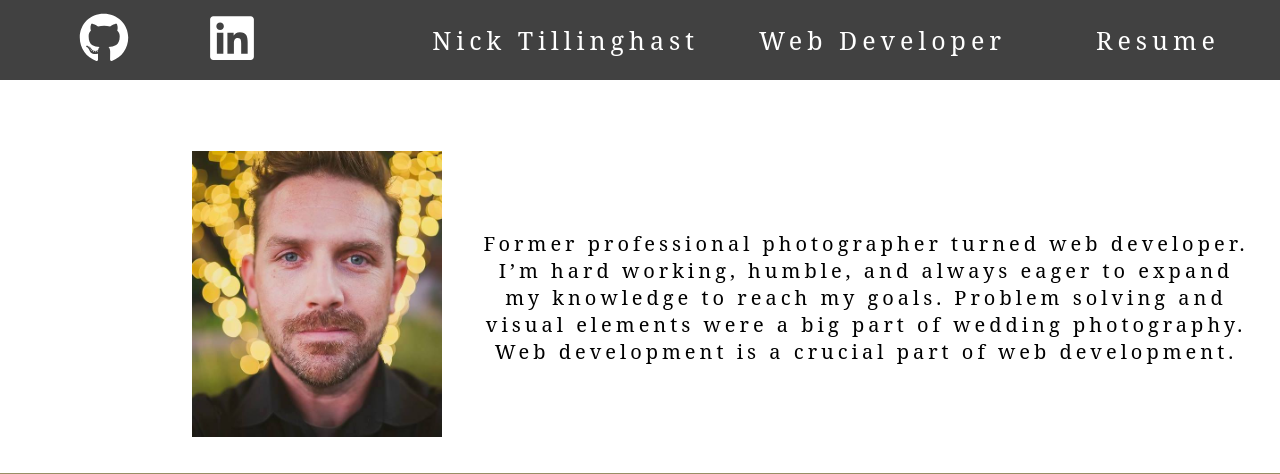
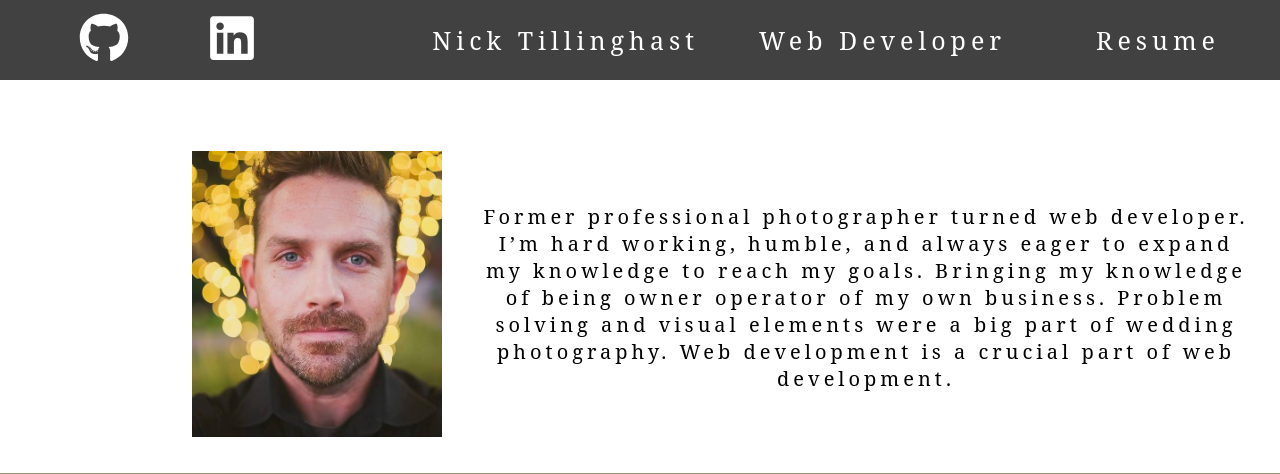
Before and after one commit to NickTillinghast/Portfolio-2, a React (Create React App) app: page / in a window 1280 px wide. Shown: the top 474 px of the page. Built offline with nearby package versions, Linux system fonts and the light colour scheme.

Commit message:
added text

```diff
--- a/src/Components/Portfolio.js
+++ b/src/Components/Portfolio.js
@@ -18,9 +18,10 @@ export default function Portfolio() {
                 <div className="portfolio-text">
                   Former professional photographer turned web developer. I’m
                   hard working, humble, and always eager to expand my knowledge
-                  to reach my goals. Problem solving and visual elements were a
-                  big part of wedding photography. Web development is a crucial
-                  part of web development.
+                  to reach my goals. Bringing my knowledge of being owner
+                  operator of my own business. Problem solving and visual
+                  elements were a big part of wedding photography. Web
+                  development is a crucial part of web development.
                 </div>
 
                 <div>
```
